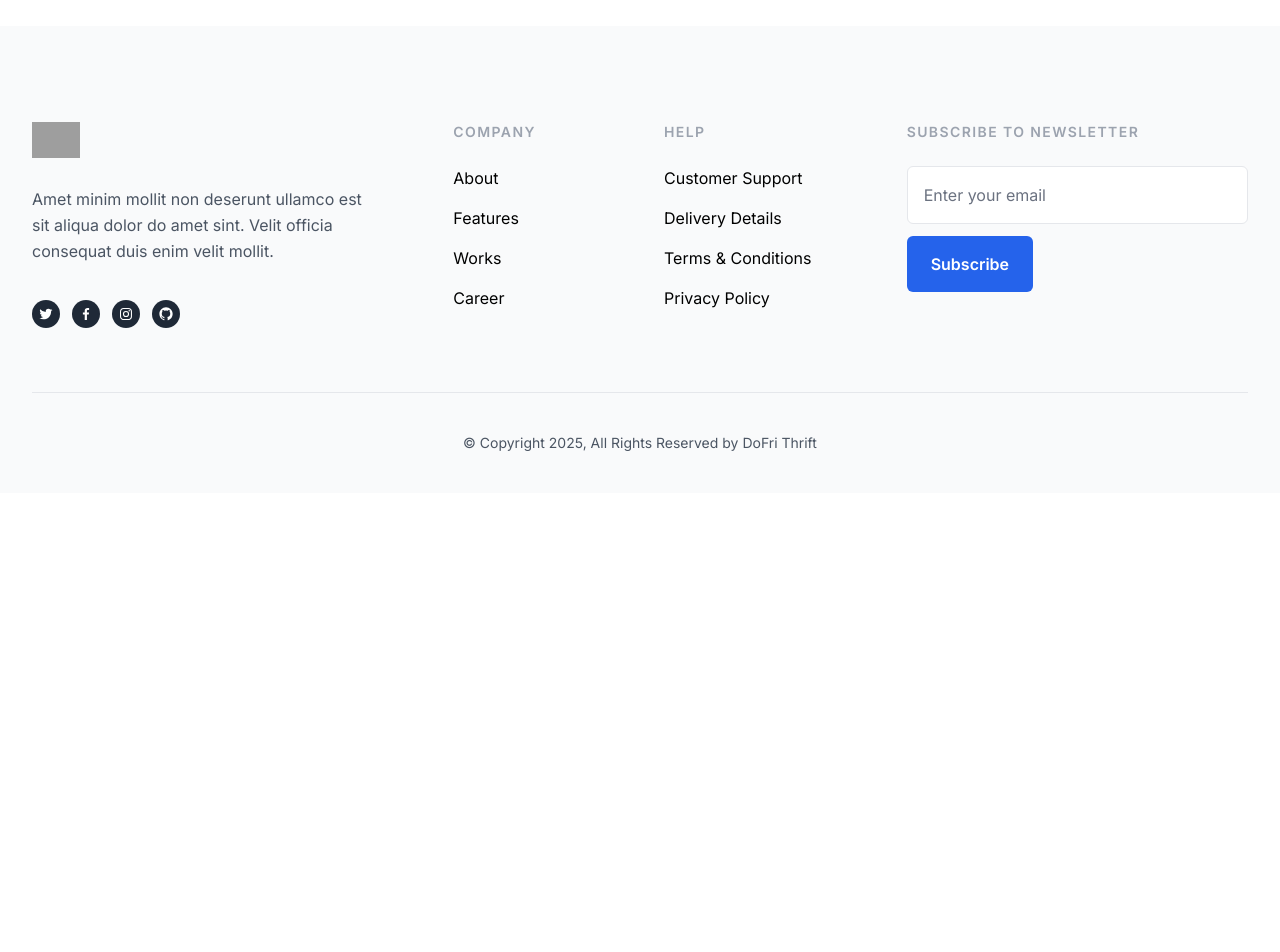
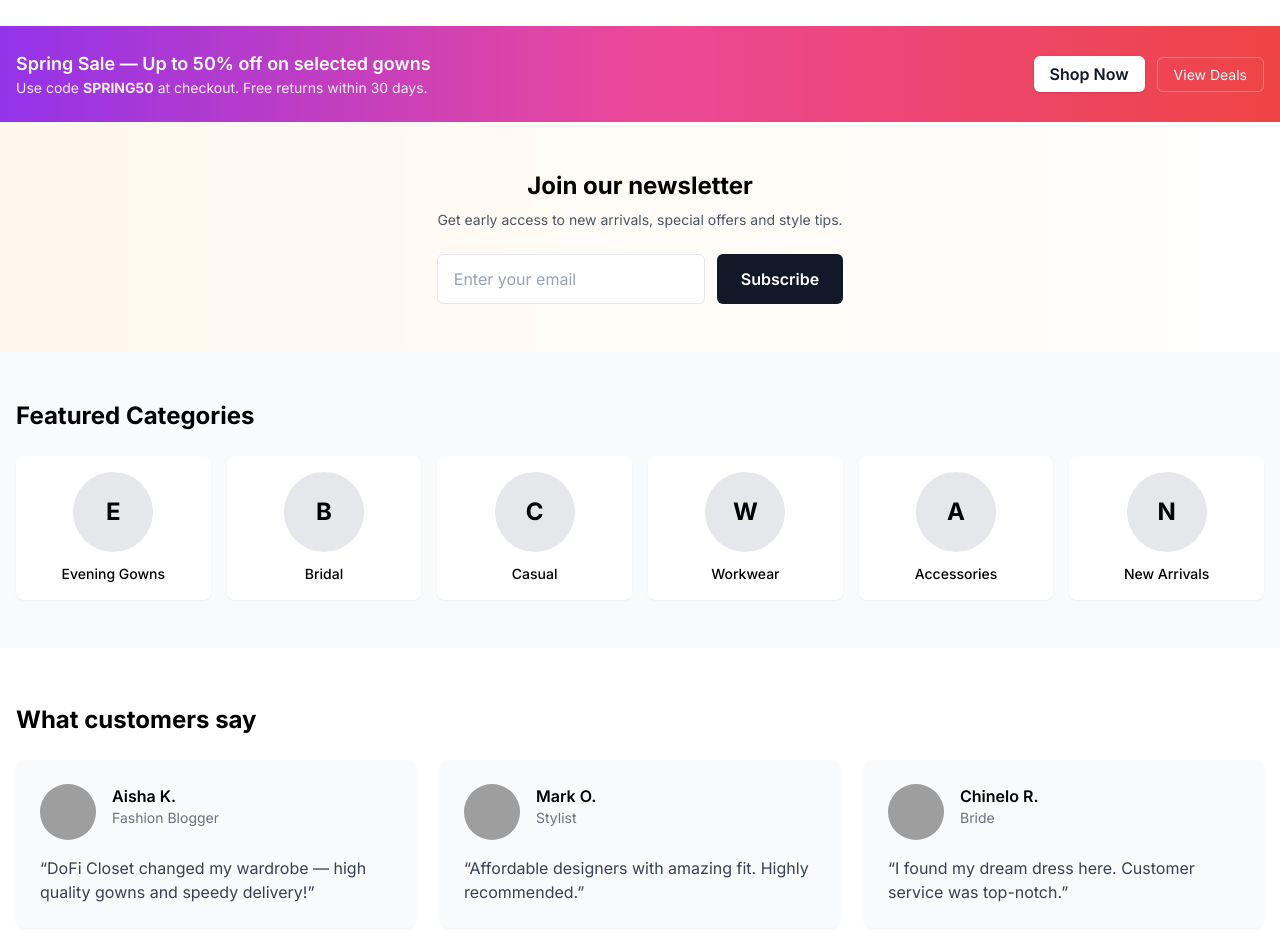
Before and after one commit to Adedamola99/shopping-cart, a React (Vite) app: page / in a window 1280 px wide. Shown: the part 1060-2012 px from the top of the page. Before the commit the page ends 1553 px from the top, so only its background shows below. Built offline with nearby package versions, Linux system fonts and the light colour scheme; grey boxes are pictures that could not be loaded.

Commit message:
added some new section to homepage

```diff
--- a/src/components/layouts/Footer.tsx
+++ b/src/components/layouts/Footer.tsx
@@ -204,9 +204,7 @@ const Footer = () => {
 
               <form action="#" method="POST" className="mt-6">
                 <div>
-                  <label for="email" class="sr-only">
-                    Email
-                  </label>
+                  <label className="sr-only">Email</label>
                   <input
                     type="email"
                     name="email"
--- /dev/null
+++ b/src/components/pageComponents/featuredCategory.tsx
@@ -0,0 +1,35 @@
+const FeaturedCategories: React.FC = () => {
+  const cats = [
+    "Evening Gowns",
+    "Bridal",
+    "Casual",
+    "Workwear",
+    "Accessories",
+    "New Arrivals",
+  ];
+  return (
+    <section className="py-12 bg-gray-50">
+      <div className="max-w-7xl mx-auto px-4">
+        <h2 className="text-2xl font-bold mb-6">Featured Categories</h2>
+        <div className="grid grid-cols-2 sm:grid-cols-3 lg:grid-cols-6 gap-4">
+          {cats.map((c) => (
+            <a
+              key={c}
+              href={`/category/${c.toLowerCase().replace(/\s+/g, "-")}`}
+              className="group bg-white p-4 rounded-lg shadow-sm flex flex-col items-center text-center hover:shadow-md transition-shadow"
+            >
+              <div className="w-20 h-20 rounded-full bg-gray-200 mb-3 flex items-center justify-center text-2xl font-bold">
+                {c.charAt(0)}
+              </div>
+              <div className="text-sm font-medium group-hover:text-gray-900">
+                {c}
+              </div>
+            </a>
+          ))}
+        </div>
+      </div>
+    </section>
+  );
+};
+
+export default FeaturedCategories;
--- /dev/null
+++ b/src/components/pageComponents/newsletter.tsx
@@ -0,0 +1,25 @@
+const Newsletter: React.FC = () => {
+  return (
+    <section className="py-12 bg-gradient-to-r from-[#FFF7ED] to-white">
+      <div className="max-w-3xl mx-auto px-4 text-center">
+        <h3 className="text-2xl font-bold mb-2">Join our newsletter</h3>
+        <p className="text-sm text-gray-600 mb-6">
+          Get early access to new arrivals, special offers and style tips.
+        </p>
+        <form className="flex flex-col sm:flex-row gap-3 justify-center">
+          <input
+            aria-label="Email"
+            type="email"
+            placeholder="Enter your email"
+            className="px-4 py-3 rounded-md border border-gray-200 focus:outline-none focus:ring-2 focus:ring-purple-500 w-full sm:w-auto"
+          />
+          <button className="px-6 py-3 bg-gray-900 text-white rounded-md font-semibold">
+            Subscribe
+          </button>
+        </form>
+      </div>
+    </section>
+  );
+};
+
+export default Newsletter;
--- /dev/null
+++ b/src/components/pageComponents/promoBanner.tsx
@@ -0,0 +1,31 @@
+import { Link } from "react-router-dom";
+
+const PromoBanner: React.FC = () => (
+  <section className="bg-gradient-to-r from-purple-600 via-pink-500 to-red-500 text-white py-6">
+    <div className="max-w-7xl mx-auto px-4 flex flex-col md:flex-row items-center justify-between gap-4">
+      <div>
+        <h3 className="font-semibold text-lg">
+          Spring Sale — Up to 50% off on selected gowns
+        </h3>
+        <p className="text-sm opacity-90">
+          Use code <span className="font-bold">SPRING50</span> at checkout. Free
+          returns within 30 days.
+        </p>
+      </div>
+      <div className="flex items-center gap-3">
+        <Link to="/shop">
+          <a className="bg-white text-gray-900 px-4 py-2 rounded-md font-semibold shadow">
+            Shop Now
+          </a>
+        </Link>
+        <Link to="/deals">
+          <a className="border border-white/30 px-4 py-2 rounded-md text-sm">
+            View Deals
+          </a>
+        </Link>
+      </div>
+    </div>
+  </section>
+);
+
+export default PromoBanner;
--- /dev/null
+++ b/src/components/pageComponents/testimonial.tsx
@@ -0,0 +1,70 @@
+type Testimonial = {
+  id: string;
+  name: string;
+  role?: string;
+  quote: string;
+  avatar?: string;
+};
+
+const Testimonial: Testimonial[] = [
+  {
+    id: "t1",
+    name: "Aisha K.",
+    role: "Fashion Blogger",
+    quote:
+      "DoFi Closet changed my wardrobe — high quality gowns and speedy delivery!",
+    avatar: "/images/avatar-1.jpg",
+  },
+  {
+    id: "t2",
+    name: "Mark O.",
+    role: "Stylist",
+    quote: "Affordable designers with amazing fit. Highly recommended.",
+    avatar: "/images/avatar-2.jpg",
+  },
+  {
+    id: "t3",
+    name: "Chinelo R.",
+    role: "Bride",
+    quote: "I found my dream dress here. Customer service was top-notch.",
+    avatar: "/images/avatar-3.jpg",
+  },
+];
+
+const Testimonials: React.FC<{ items?: Testimonial[] }> = ({
+  items = Testimonial,
+}) => {
+  return (
+    <section className="py-14 bg-white">
+      <div className="max-w-7xl mx-auto px-4">
+        <h2 className="text-2xl font-bold mb-6">What customers say</h2>
+        <div className="grid grid-cols-1 md:grid-cols-3 gap-6">
+          {items.map((t) => (
+            <blockquote
+              key={t.id}
+              className="bg-gray-50 p-6 rounded-lg shadow-sm"
+            >
+              <div className="flex items-start gap-4">
+                <div className="w-14 h-14 rounded-full bg-gray-200 overflow-hidden flex-shrink-0">
+                  <img
+                    src={t.avatar || "https://via.placeholder.com/80"}
+                    alt={t.name}
+                    className="w-full h-full object-cover"
+                  />
+                </div>
+                <div>
+                  <p className="font-semibold">{t.name}</p>
+                  {t.role && <p className="text-sm text-gray-500">{t.role}</p>}
+                </div>
+              </div>
+
+              <p className="mt-4 text-gray-700">“{t.quote}”</p>
+            </blockquote>
+          ))}
+        </div>
+      </div>
+    </section>
+  );
+};
+
+export default Testimonials;
--- /dev/null
+++ b/src/components/pageComponents/topDeals.tsx
@@ -0,0 +1,65 @@
+// import { Link } from "react-router-dom";
+
+// const TopDeals: React.FC<{ deals?: Deal[] }> = ({ deals = sampleDeals }) => {
+//   return (
+//     <section className="py-12 bg-white">
+//       <div className="max-w-7xl mx-auto px-4">
+//         <div className="flex items-center justify-between mb-6">
+//           <h2 className="text-2xl font-bold">Top Deals</h2>
+//           <Link to="/deals">
+//             <a className="text-sm text-gray-600 hover:text-gray-900">
+//               See all deals →
+//             </a>
+//           </Link>
+//         </div>
+
+//         <div className="grid grid-cols-1 sm:grid-cols-2 lg:grid-cols-4 gap-6">
+//           {deals.map((d: any) => (
+//             <article
+//               key={d.id}
+//               className="bg-gray-50 rounded-lg shadow-sm overflow-hidden hover:shadow-md transition-shadow"
+//             >
+//               <div className="relative h-48 bg-gray-100">
+//                 {/* Replace with next/image if you want optimization */}
+//                 <img
+//                   src={d.image || "https://via.placeholder.com/400x300"}
+//                   alt={d.title}
+//                   className="w-full h-full object-cover"
+//                 />
+//                 {d.badge && (
+//                   <span className="absolute left-3 top-3 bg-pink-500 text-white text-xs px-2 py-1 rounded">
+//                     {d.badge}
+//                   </span>
+//                 )}
+//               </div>
+//               <div className="p-4">
+//                 <h3 className="font-semibold text-lg">{d.title}</h3>
+//                 <div className="mt-2 flex items-baseline gap-3">
+//                   <div className="text-xl font-bold">{d.price}</div>
+//                   {d.oldPrice && (
+//                     <div className="text-sm text-gray-500 line-through">
+//                       {d.oldPrice}
+//                     </div>
+//                   )}
+//                 </div>
+//                 <div className="mt-4 flex items-center gap-3">
+//                   <a
+//                     href={`/product/${d.id}`}
+//                     className="text-sm bg-gray-900 text-white px-3 py-2 rounded"
+//                   >
+//                     View
+//                   </a>
+//                   <button className="text-sm border border-gray-300 px-3 py-2 rounded">
+//                     Add to cart
+//                   </button>
+//                 </div>
+//               </div>
+//             </article>
+//           ))}
+//         </div>
+//       </div>
+//     </section>
+//   );
+// };
+
+// export default TopDeals;
--- a/src/pages/Home.tsx
+++ b/src/pages/Home.tsx
@@ -1,6 +1,11 @@
 import { useRef, useEffect } from "react";
 import NavBar from "../components/layouts/NavBar";
 import Footer from "../components/layouts/Footer";
+import NewsLetter from "../components/pageComponents/Newsletter";
+import FeaturedCategory from "../components/pageComponents/featuredCategory";
+import PromoBanner from "../components/pageComponents/promoBanner";
+// import TopDeals from "../components/pageComponents/topDeals";
+import Testimonial from "../components/pageComponents/testimonial";
 
 const Home: React.FC = () => {
   const gownStyles = [
@@ -159,6 +164,12 @@ const Home: React.FC = () => {
           ))}
         </div>
       </div>
+      <PromoBanner />
+      <NewsLetter />
+      {/* <TopDeals /> */}
+      <FeaturedCategory />
+      <Testimonial />
+      <NewsLetter />
       <Footer />
     </div>
   );
```
